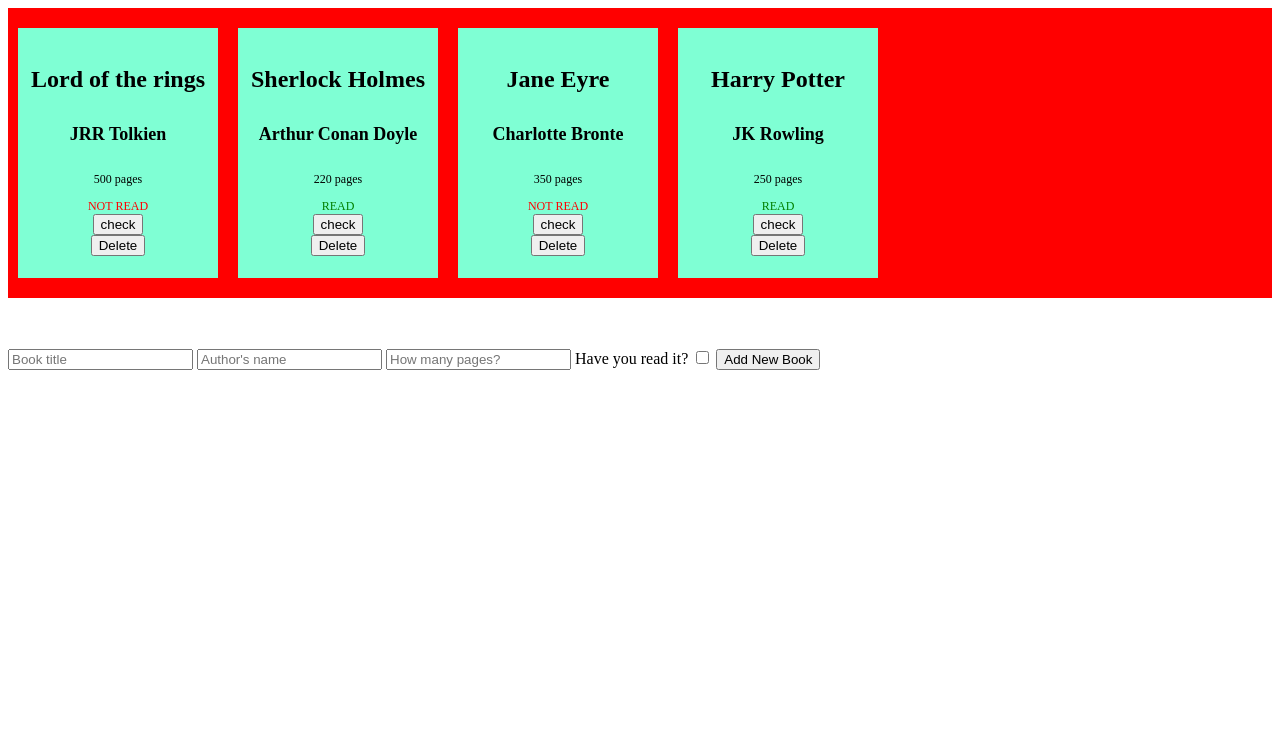
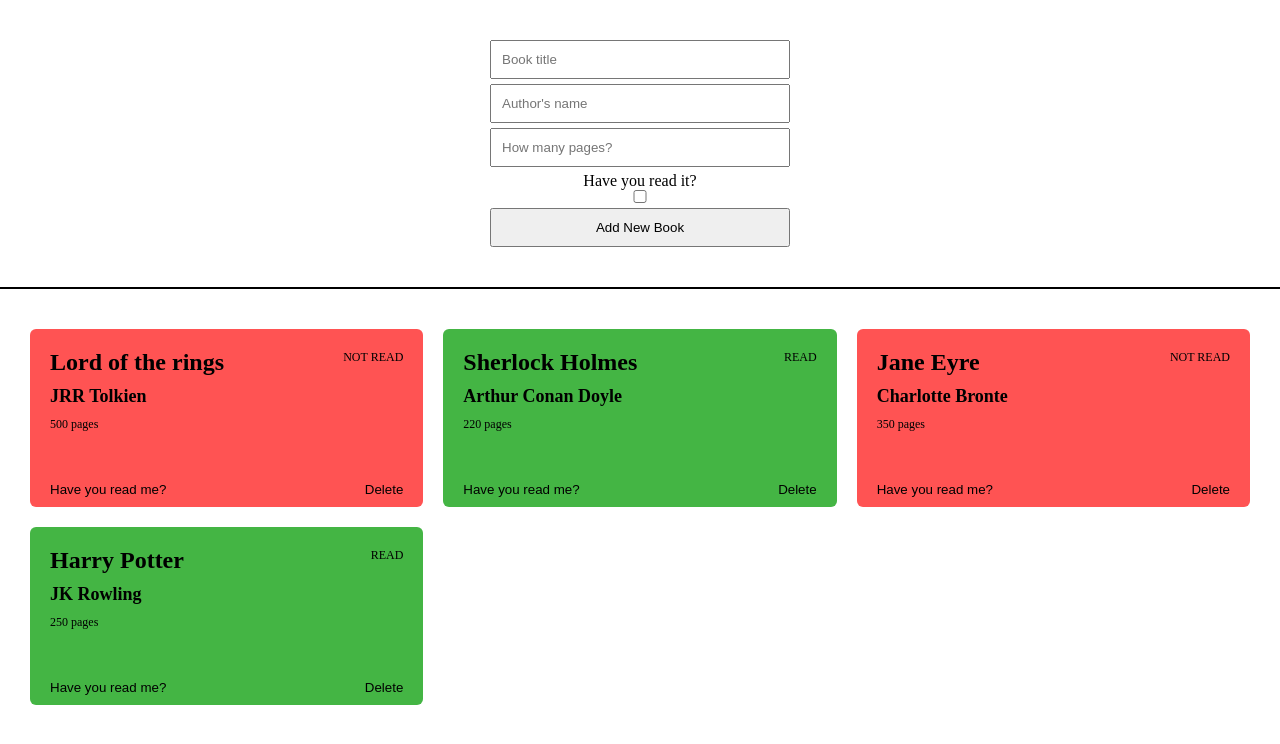
Before and after one commit to OliverPSmith/top-library, a plain HTML site: page index.html in a window 1280 px wide. Drawn offline with Linux system fonts and the light colour scheme.

Commit message:
Add styling Create and append wrappers for styling in js, style them up in css, move form above library in html

```diff
--- a/app.js
+++ b/app.js
@@ -55,10 +55,15 @@ function displayLibrary() {
         bookItem.classList.add('book-item');
         library.appendChild(bookItem);
 
+        // Create wrapper to contain heading and read status, append to book
+        const headingWrapper = document.createElement('div');
+        headingWrapper.classList.add('button-wrapper');
+        bookItem.appendChild(headingWrapper);
+
         // Create book title, append to book
         const bookTitle = document.createElement('h1');
         bookTitle.textContent = myLibrary[i].title;
-        bookItem.appendChild(bookTitle);
+        headingWrapper.appendChild(bookTitle);
 
         // Create book author, append to book
         const bookAuthor = document.createElement('h2');
@@ -70,26 +75,32 @@ function displayLibrary() {
         bookPages.textContent = myLibrary[i].pages + ' pages';
         bookItem.appendChild(bookPages);
 
-        // Create 'read / unread' + check button, create the logic with checkreadstatus function, append to book.
-        const read = document.createElement("div");
+        // Create wrapper to contain check and delete buttons
+        const buttonWrapper = document.createElement('div');
+        buttonWrapper.classList.add('button-wrapper');
+
+        // Create 'read / unread' + check button, create the logic with checkreadstatus function, append to heading wrapper.
+        const read = document.createElement("p");
         const check=document.createElement("button");
-        check.textContent="check";
+        check.textContent="Have you read me?";
 
         if (myLibrary[i].read) {
             read.textContent = 'READ';
             read.classList.remove('book-not-read');
-            read.classList.add('book-read');
+         //   read.classList.add('book-read');
+            bookItem.classList.add('book-read')
         }   else {
             read.textContent = 'NOT READ';
             read.classList.remove('book-read');
-            read.classList.add('book-not-read');
+         //   read.classList.add('book-not-read');
+            bookItem.classList.add('book-not-read')
         }
         check.addEventListener('click', () => {
             checkReadStatus(myLibrary[i].title)
         });
 
-        bookItem.appendChild(read);
-        bookItem.appendChild(check);
+        headingWrapper.appendChild(read);
+        buttonWrapper.appendChild(check);
 
         // Create delete button, create logic, append to book
         const deletebtn = document.createElement('button');
@@ -102,8 +113,8 @@ function displayLibrary() {
             console.log(myLibrary);
         });
 
-        bookItem.appendChild(deletebtn);
-
+        buttonWrapper.appendChild(deletebtn);
+        bookItem.appendChild(buttonWrapper);
     }
 
 }
--- a/index.html
+++ b/index.html
@@ -8,10 +8,8 @@
 </head>
 <body>
 
-    <div class="library">
 
-    </div>
-
+    <div class="form-wrapper">
         <form>
             <input type="text" id="input-title" name="title" placeholder="Book title" required>
             <input type="text" id="input-author" name="author" placeholder="Author's name" required>
@@ -20,6 +18,11 @@
             <input type="checkbox" id="input-read" name="read">
             <button type="button" id="addBtn">Add New Book</button>
         </form>
+    </div>
+
+    <div class="library">
+
+    </div>
 
 <script type="text/javascript" src="app.js"></script>
 </body>
--- a/main.css
+++ b/main.css
@@ -1,30 +1,69 @@
-.library {
+* {
+    margin: 0;
+    padding: 0;
+    box-sizing: border-box;
+}
+
+.form-wrapper {
+    width: 100%;
     display: flex;
     align-items: center;
-    justify-content: flex-start;
-    flex-wrap: wrap;
-    background-color: red;
-    padding: 10px 0;
-    margin-bottom: 50px;
+    justify-content: center;
+    padding: 40px 0;
+    border-bottom: 2px solid black;
+}
+
+form {
+    display: grid;
+    grid-template-columns: repeat(auto-fill, minmax(300px, 1fr));
+    text-align: center;
+}
+form > input {
+    margin-bottom: 5px;
+    padding: 10px;
+}
+#addBtn {
+    padding: 10px;
+}
+
+.library {
+    padding: 20px;
+    display: grid;
+    grid-template-columns: repeat(auto-fill, minmax(350px, 1fr));
 }
 
 .book-item {
-    height: 250px;
-    width: 200px;
     font-size: 12px;
     display: flex;
     flex-direction: column;
-    align-items: center;
+    align-items: flex-start;
     justify-content: center;
-    text-align: center;
     background-color: aquamarine;
     margin: 10px;
+    padding: 20px;
+    border-radius: 6px;
+}
+.book-item > h1, h2, p, div {
+    margin-bottom: 10px;
+}
+.book-item button {
+    background: none;
+    border: none;
+    margin-top: 40px;
+    margin-bottom: -20px;
+    cursor: pointer;
+}
+
+.button-wrapper {
+    width: 100%;
+    display: flex;
+    justify-content: space-between;
+    align-items: center;
 }
 
 .book-read {
-    color: green;
+    background-color: rgb(68, 181, 68);
 }
 .book-not-read {
-    color: red;
-
+    background-color: rgb(255, 83, 83);
 }
```
Lines whose indentation alone changed are shown as unchanged.
